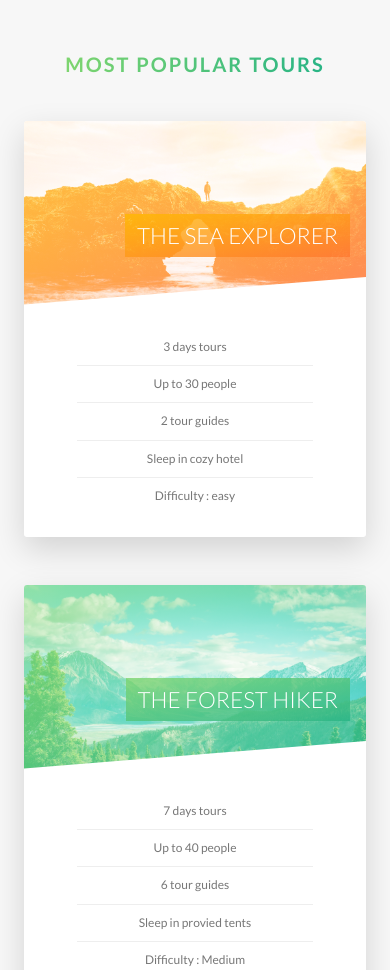
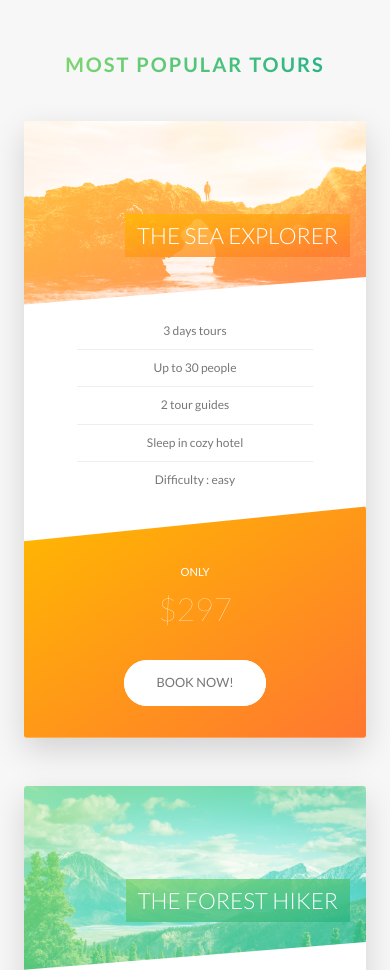
Before and after one commit to devfkc/natours-landing-page, a website: page index.html in a window 390 px wide. Shown: the part 2500-3470 px from the top of the page. Drawn offline with Linux system fonts and the light colour scheme.

Commit message:
Responsive on _card

```diff
--- a/sass/components/_card.scss
+++ b/sass/components/_card.scss
@@ -153,4 +153,53 @@
         font-size: 6rem;
         font-weight: 100;
     }
+
+
+
+    @include respond(tab-port) {
+        //FUNCTIOINNALITY
+        height: auto;
+        border-radius: 3px;
+        background-color: $color-white;
+        box-shadow: 0 1.5rem 4rem rgba($color-black, .15);
+
+        &__side {
+            box-shadow: none;
+            height: auto;
+            position: relative;
+
+            &--back {
+                transform: rotateY(0);
+                -webkit-clip-path: polygon(0 15%, 100% 0, 100% 100%, 0 100%);
+                clip-path: polygon(0 15%, 100% 0, 100% 100%, 0 100%);
+            }
+        }
+
+        &:hover &__side {
+            &--front {
+                transform: rotateY(0);
+            }
+        }
+
+        &__details {
+            padding: 1rem 3rem;
+        }
+
+        //BACK SIDE STYLING
+        &__cta {
+            position: relative;
+            top: 0;
+            left: 0;
+            transform: translate(0);
+            width: 100%;
+            padding: 7rem 4rem 4rem 4rem;
+        }
+
+        &__price-box {
+            margin-bottom: 3rem;
+        }
+        &__price-value {
+            font-size: 4rem;;
+        }
+    }
 }
```
Also changed, not shown: css/style.css.
